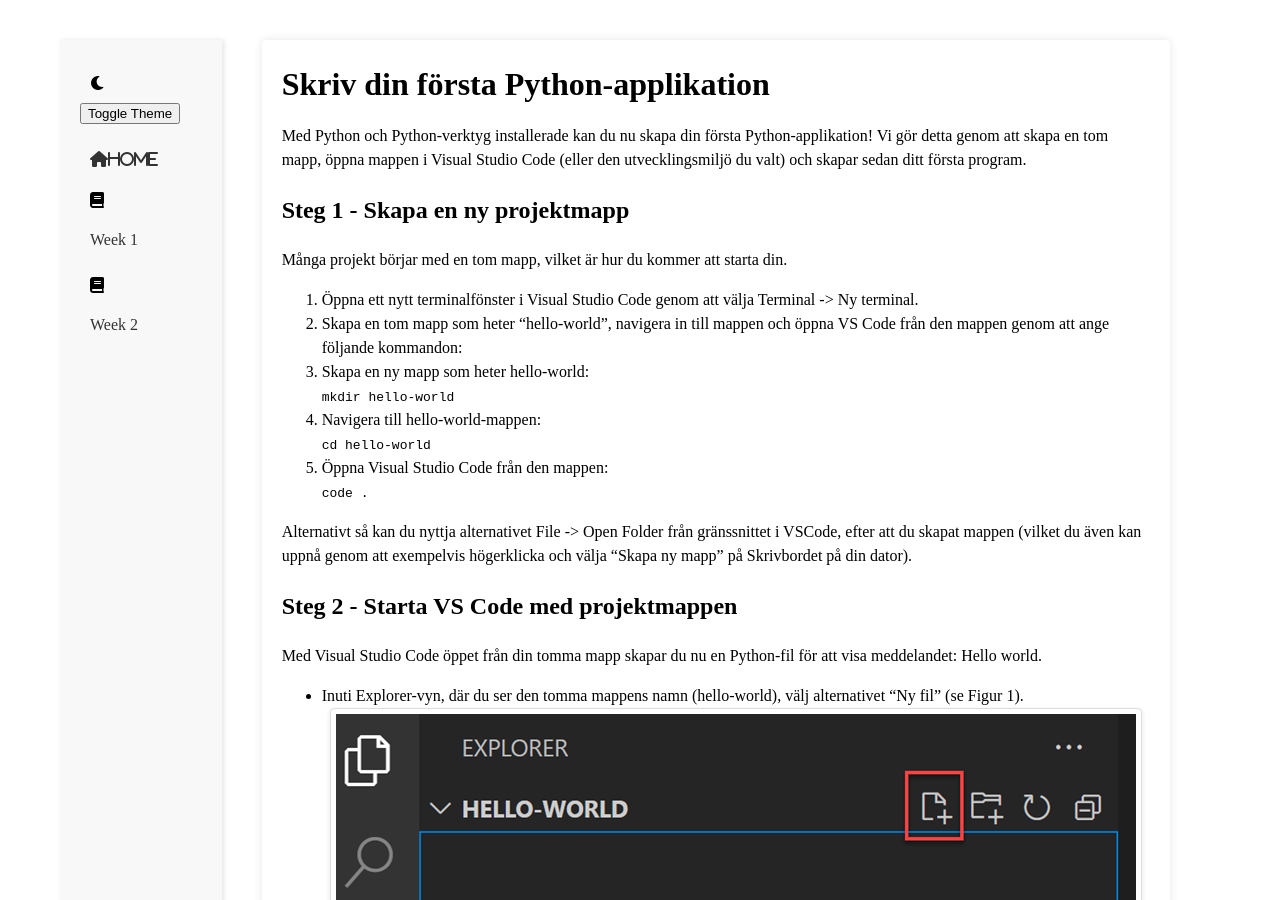
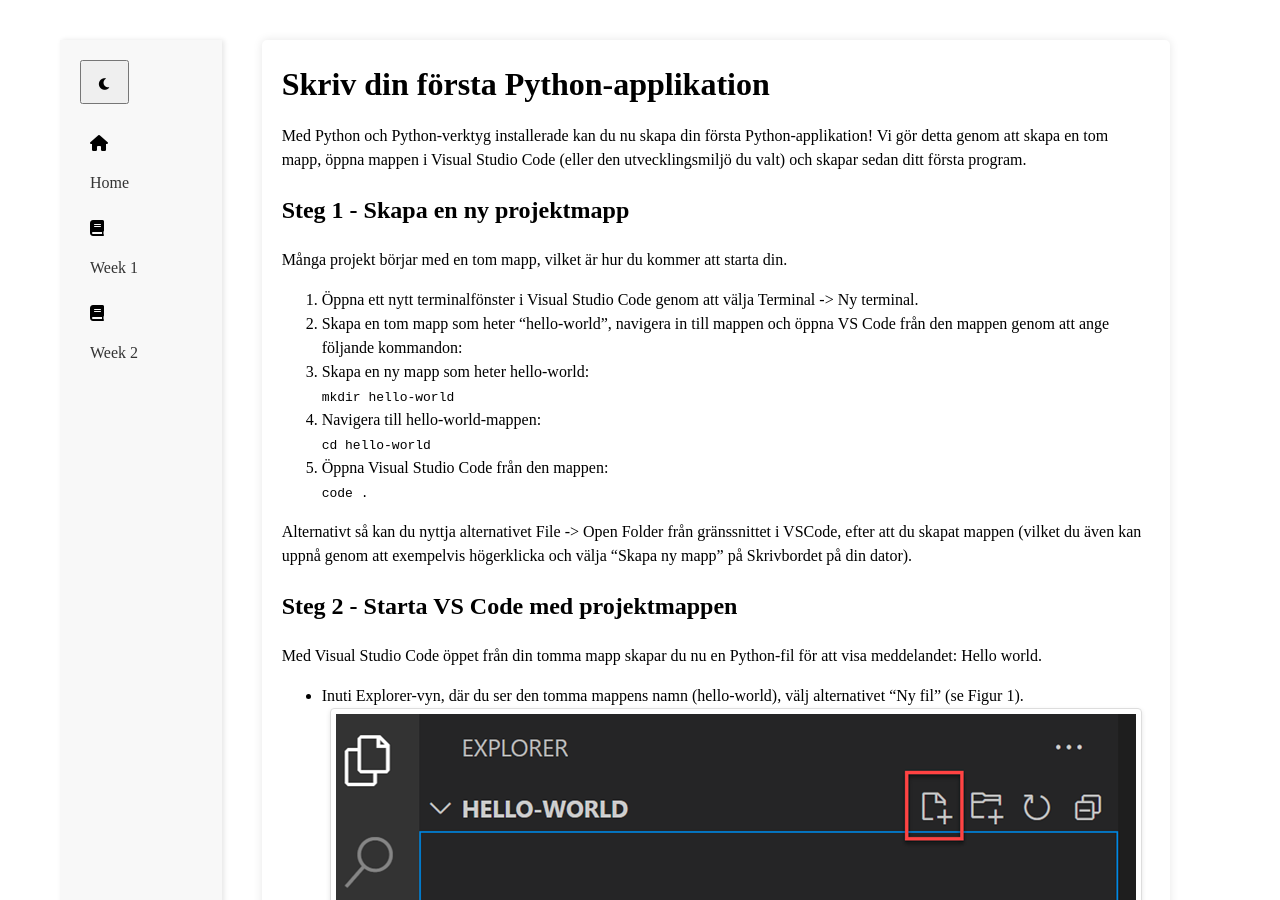
Before and after one commit to noitaloiv/fundamentalPython, a Jekyll site: the page built from week1/first_app.md, in a window 1280 px wide and 900 px high. Built offline with Jekyll 4.4.1, drawn with Linux system fonts in a browser that asks for light colours.

Commit message:
Update default.html

```diff
--- a/_layouts/default.html
+++ b/_layouts/default.html
@@ -15,20 +15,46 @@
             <aside id="sidebar">
                 <nav>
                     <span>
-                        <i class="fa-solid fa-moon"></i>
-                        <button id="theme-toggle">Toggle Theme</button>
+                        <button id="theme-toggle"><i class="fa-solid fa-moon"></i></button>
                     </span>
                     <ul>
-                        <li><a href="/" class="fas fa-home">Home</a></li>
+                        <li>
+                            <span>
+                                <i class="fas fa-home"></i>
+                                <a href="/"">Home</a>
+                            </span>
+                        </li>
                         <li class="dropdown">
                             <i class="fa-solid fa-book"></i><a href="javascript:void(0)" class="dropbtn">Week 1</a>
                             <div class="dropdown-content">
-                                <i class="fa-solid fa-code"></i><a href="/fundamentalPython/week1/introduction">Komma igång</a></span>
-                                <i class="fa-solid fa-code"></i><a href="/fundamentalPython/week1/first_app">Ditt första program</a>
-                                <i class="fa-solid fa-code"></i><a href="/fundamentalPython/week1/syntax">Syntax</a>
-                                <i class="fa-solid fa-code"></i><a href="/fundamentalPython/week1/statements_expressions">Påståenden & Uttryck</a>
-                                <i class="fa-solid fa-code"></i><a href="/fundamentalPython/week1/operators">Operatorer</a>
-                                <i class="fa-solid fa-code"></i><a href="/fundamentalPython/week1/strings">Strängar</a>
+                                <span>
+                                    <i class="fa-solid fa-code"></i>
+                                    <a href="/fundamentalPython/week1/introduction">Komma igång</a>
+                                </span>
+                                <span>
+                                    <i class="fa-solid fa-code"></i>
+                                    <a href="/fundamentalPython/week1/first_app">Ditt första program</a>
+                                </span>
+                                <span>
+                                    <i class="fa-solid fa-code"></i>
+                                    <a href="/fundamentalPython/week1/syntax">Syntax</a>
+                                </span>
+                                <span>
+                                    <i class="fa-solid fa-code"></i>
+                                    <a href="/fundamentalPython/week1/statements_expressions">Påståenden & Uttryck</a>
+                                </span>
+                                <span>
+                                    <i class="fa-solid fa-code"></i>
+                                    <a href="/fundamentalPython/week1/operators">Operatorer</a>
+                                </span>
+                                <span>
+                                    <i class="fa-solid fa-code"></i>
+                                    <a href="/fundamentalPython/week1/strings">Strängar</a>
+                                </span>
+                                <span>
+                                    <i class="fa-solid fa-code"></i>
+                                    <a href="/fundamentalPython/week1/input">Input & output</a>
+                                </span>
                             </div>
                         </li>
                         <li>
```
